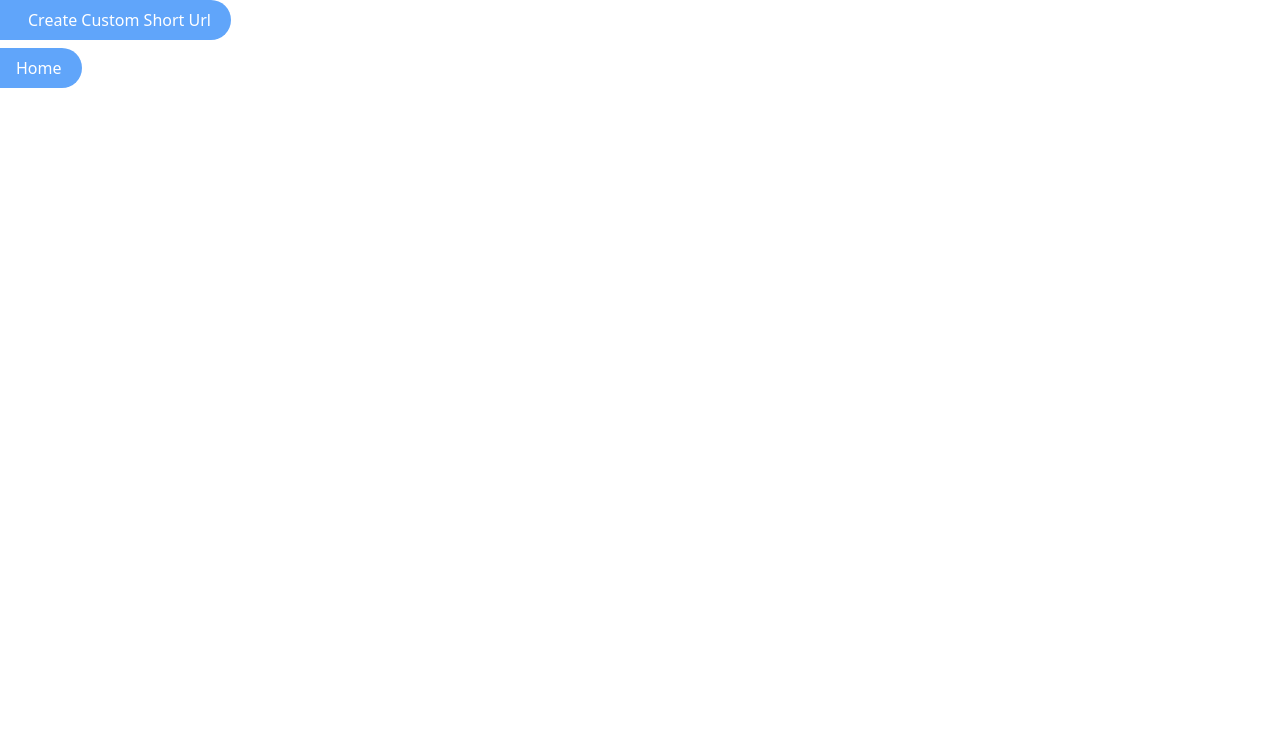
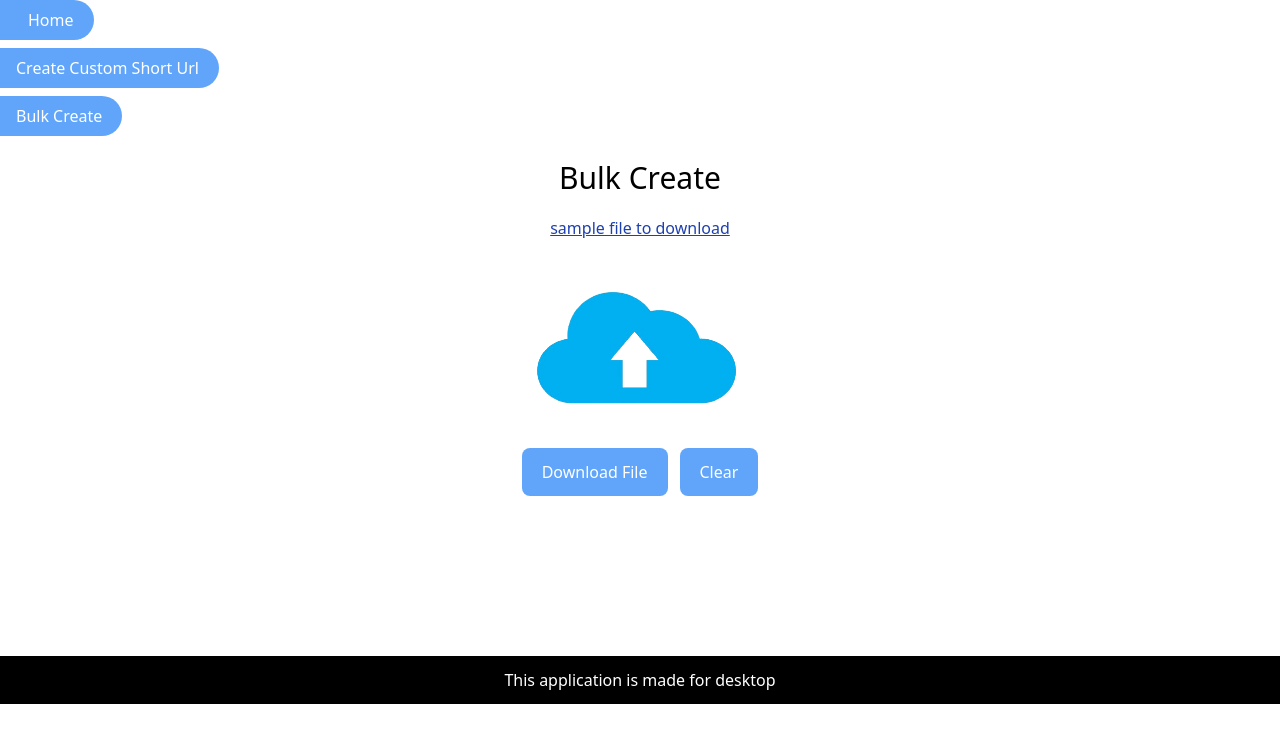
Before and after one commit to gkumar9891/url-shortener-frontend, a Nuxt app: page /bulk-create in a window 1280 px wide. Shown: the top 742 px of the page. Built offline with nearby package versions, Linux system fonts and the light colour scheme; no server answers.

Commit message:
added file upload route

```diff
--- /dev/null
+++ b/components/FileUpload.vue
@@ -0,0 +1,21 @@
+<template>
+    <div class="file-upload-wrapper">
+        <label for="file-upload">
+            <img class="inline-block h-52" src="/img/upload.png" alt="">
+        </label>
+        <input @input="$props.input" class="hidden absolute -z-10" id="file-upload" type="file" accept="">
+    </div>
+</template>
+
+<script setup lang="ts">
+const $props = defineProps({
+    acceptFiles: {
+        type: String,
+        default: '*'
+    },
+    input: {
+        type: Function,
+        default: () => {}
+    }
+});
+</script>
--- /dev/null
+++ b/components/FootNote.vue
@@ -0,0 +1,3 @@
+<template>
+<div class="foot-note bg-black text-white text-center py-3 bottom-0 mt-40">This application is made for desktop</div>
+</template>
--- a/components/Navigation.vue
+++ b/components/Navigation.vue
@@ -1,8 +1,25 @@
 <template>
     <nav class="fixed top-0 left-0">
         <ul class="list-none flex flex-col items-start">
-            <li class="py-2 pl-7 pr-5 relative -left-3 transition-all hover:left-0 rounded-r-full bg-blue-400 text-white mb-2"><NuxtLink to="/custom-url">Create Custom Short Url</NuxtLink></li>
-            <li class="py-2 pl-7 pr-5 relative -left-3 transition-all hover:left-0 rounded-r-full bg-blue-400 text-white mb-2"><NuxtLink to="/">Home</NuxtLink></li>
+            <li v-for="link in links" class="py-2 pl-7 pr-5 relative -left-3 transition-all hover:left-0 rounded-r-full bg-blue-400 text-white mb-2"><NuxtLink :to="link.path">{{ link.name }}</NuxtLink></li>
         </ul>
     </nav>
 </template>
+
+<script setup lang="ts">
+const links = [
+    {
+        path: "/",
+        name: "Home"
+    },
+    {
+        path: "/custom-url",
+        name: "Create Custom Short Url"
+    },
+    {
+        path: '/bulk-create',
+        name: "Bulk Create"
+    }
+]
+
+</script>
--- a/layouts/default.vue
+++ b/layouts/default.vue
@@ -2,4 +2,5 @@
     <Toast></Toast>
     <Navigation></Navigation>
     <slot></slot>
+    <FootNote></FootNote>
 </template>
--- /dev/null
+++ b/pages/bulk-create.vue
@@ -0,0 +1,13 @@
+<template>
+    <section class="section pt-40">
+        <div class="container mx-auto px-4">
+            <div class="text-center mb-5">
+                <h1 class="text-3xl">Bulk Create</h1>
+                <a class="mt-5 inline-block text-blue-800 underline" href="/files/bulk-upload.xlsx" download>sample file to download</a>
+                <FileUpload></FileUpload>
+                <button class="bg-blue-400 text-white rounded-lg px-5 py-3 mr-3 hover:bg-blue-300">Download File</button>
+                <button class="bg-blue-400 text-white rounded-lg px-5 py-3 hover:bg-blue-300">Clear</button>
+            </div>
+        </div>
+    </section>
+</template>
```
Also changed, not shown: public/img/upload.png (added), 1 other file (tests, documents, lock files or other folders).
